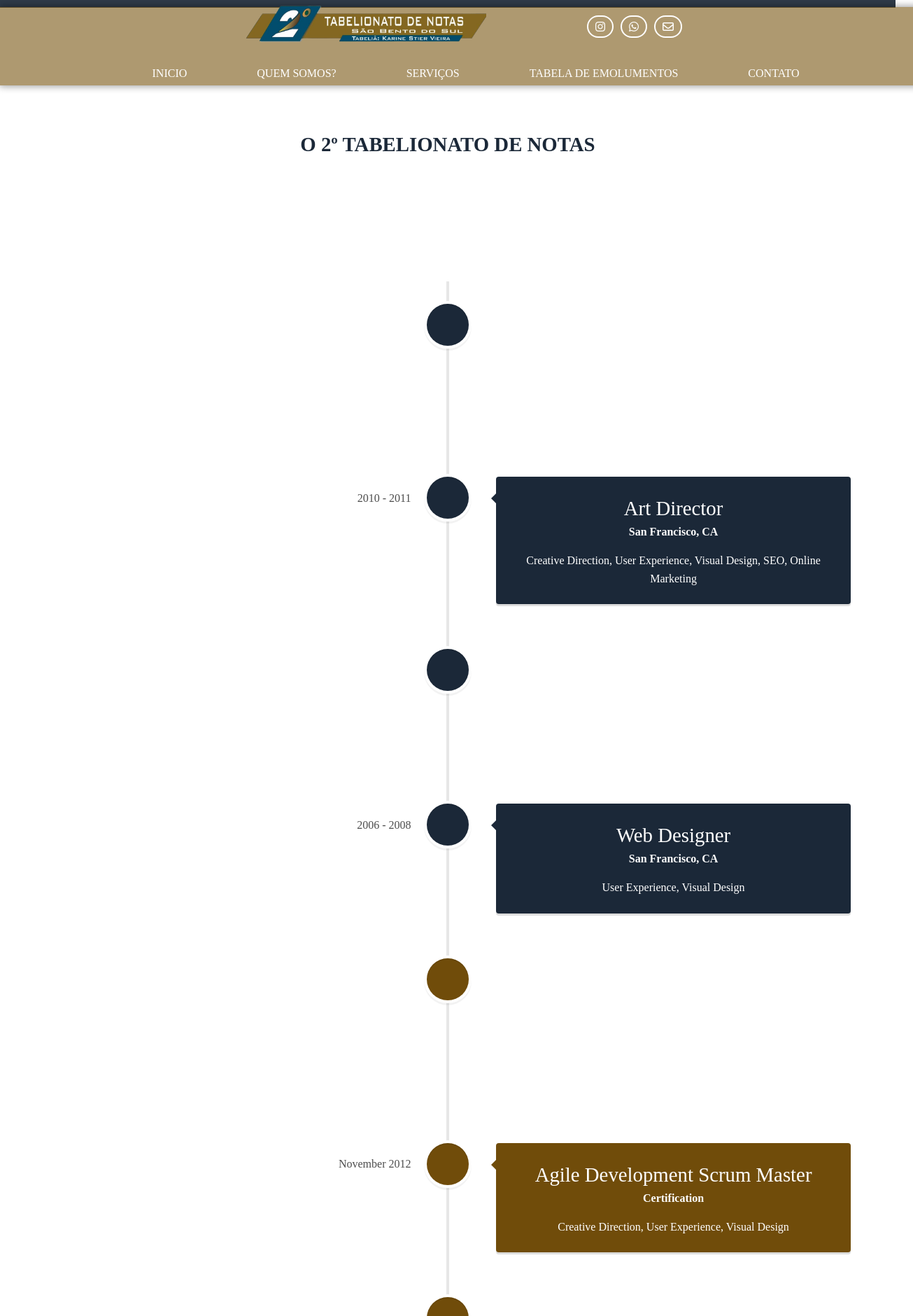
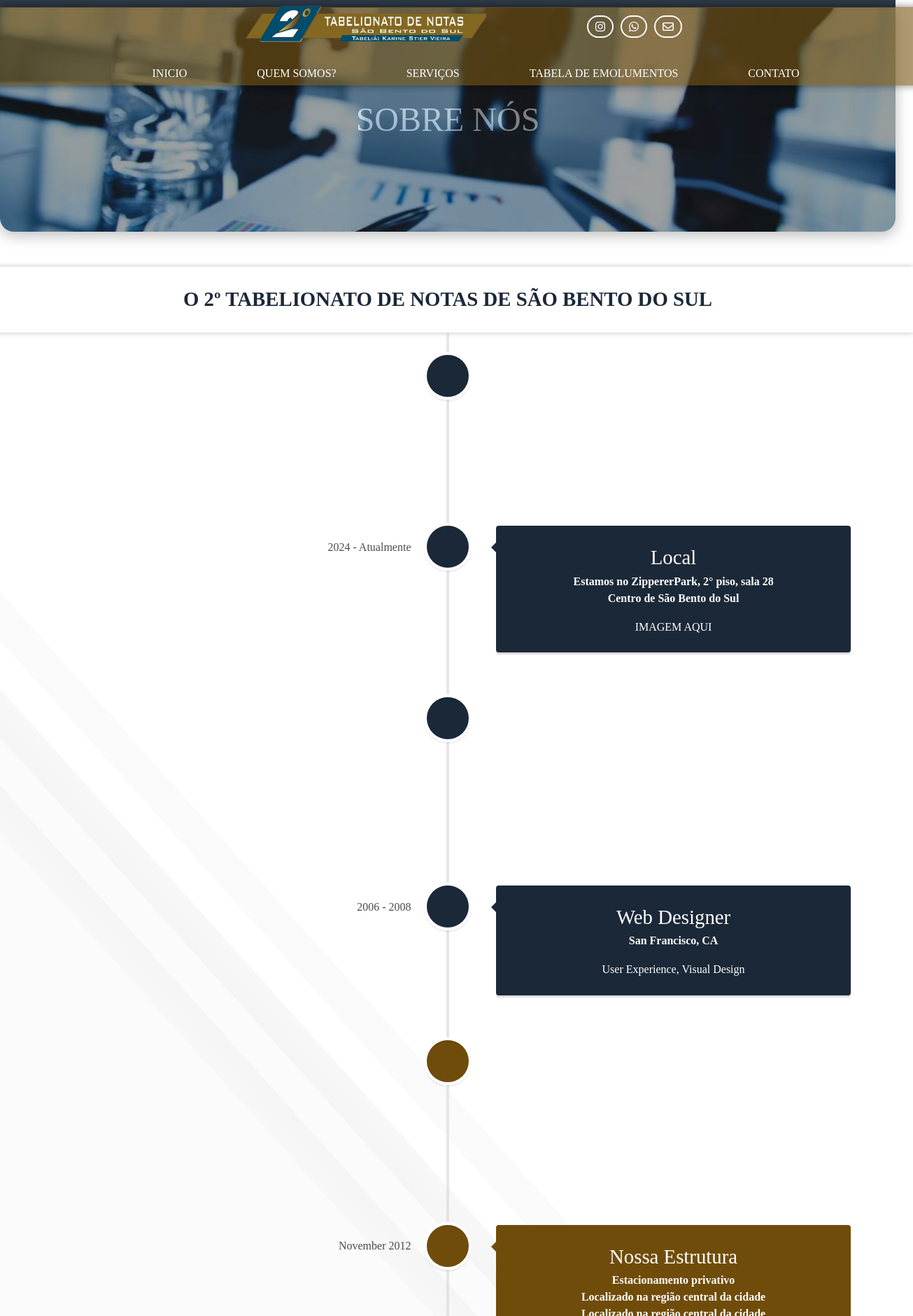
Before and after one commit to Saagcode/2Tabelionato, a React (Vite) app: page /#/Sobre in a window 1280 px wide. Shown: the part 40-1920 px from the top of the page at 70% size, 1305 px wide, since content can reach past the window. Built offline with nearby package versions, Linux system fonts and the light colour scheme; a web font is replaced by a local one.

Commit message:
alteracoes

```diff
--- a/src/pages/Sobre/index.jsx
+++ b/src/pages/Sobre/index.jsx
@@ -3,54 +3,103 @@ import Head from "../../Components/Head";
 import './styles.css'
 import { VerticalTimeline, VerticalTimelineElement } from 'react-vertical-timeline-component';
 import 'react-vertical-timeline-component/style.min.css';
-import teste from "../../../public/images/logo.png"
+import { useState, useEffect } from "react";
+
 function Sobre() {
+    const [arrow, setArrow] = useState(false);
+    function handleGoUpArrow() {
+        const scrollY = window.scrollY;
+        if (scrollY > 100) {
+            setArrow(true);
+        } else {
+            setArrow(false);
+        }
+    }
+    useEffect(() => {
+        window.addEventListener("scroll", handleGoUpArrow);
+
+
+        return () => {
+            window.removeEventListener("scroll", handleGoUpArrow);
+        };
+    }, []);
+    function handleScrollWindow() {
+        window.scrollTo({
+            top: 0,
+            behavior: "smooth",
+        });
+    }
+    useEffect(() => {
+        handleScrollWindow();
+    }, []);
     return (
         <>
             <Head />
+            {arrow && (
+                <span
+                    className="fa-regular fa-square-caret-up"
+                    onClick={() =>
+                        window.scrollTo({
+                            top: 0,
+                            behavior: "smooth",
+                        })
+                    }
+                />
+            )}
+            <div className="container-top-img-about">
+                <div className="body-servicos">
+                    <div>
+                        <h3>
+                            SOBRE NÓS
+                        </h3>
+                    </div>
+                </div>
+            </div>
             <section className="container-Timeline">
-                <h1>O 2º TABELIONATO DE NOTAS</h1>
+                <h1>O 2º TABELIONATO DE NOTAS DE SÃO BENTO DO SUL</h1>
                 <VerticalTimeline lineColor={'#cecece7b'}>
                     <VerticalTimelineElement
                         className="vertical-timeline-element--work"
                         contentStyle={{ background: '#1b2838', color: '#fff' }}
                         contentArrowStyle={{ borderRight: '7px solid  #1b2838' }}
-                        date="2011 - present"
+                        date="19/08/2024"
                         iconStyle={{ background: '#1b2838', color: '#fff' }}
                         dateClassName="text-date"
                     >
-                        <h3 className="vertical-timeline-element-title">Creative Director</h3>
-                        <h4 className="vertical-timeline-element-subtitle">Miami, FL</h4>
+                        <h3 className="vertical-timeline-element-title">História</h3>
+                        <h4 className="vertical-timeline-element-subtitle">O 2° Tabelionato de São Bento do Sul foi instaurado pela Tabeliã Karine Stier Vieira no ano de 2024</h4>
                         <p>
-                            Creative Direction, User Experience, Visual Design, Project Management, Team Leading
+                            IMAGEM AQUI
                         </p>
                     </VerticalTimelineElement>
                     <VerticalTimelineElement
                         className="vertical-timeline-element--work"
-                        date="2010 - 2011"
+                        date="2024 - Atualmente"
                         contentStyle={{ background: '#1b2838', color: '#fff' }}
                         contentArrowStyle={{ borderRight: '7px solid  #1b2838' }}
                         iconStyle={{ background: '#1b2838', color: '#fff' }}
                         dateClassName="text-date"
                     >
-                        <h3 className="vertical-timeline-element-title">Art Director</h3>
-                        <h4 className="vertical-timeline-element-subtitle">San Francisco, CA</h4>
+                        <h3 className="vertical-timeline-element-title">Local</h3>
+                        <h4 className="vertical-timeline-element-subtitle">Estamos no ZippererPark, 2° piso, sala 28</h4>
+                        <h4 className="vertical-timeline-element-subtitle">Centro de São Bento do Sul</h4>
                         <p>
-                            Creative Direction, User Experience, Visual Design, SEO, Online Marketing
+                            IMAGEM AQUI
                         </p>
                     </VerticalTimelineElement>
                     <VerticalTimelineElement
                         className="vertical-timeline-element--work"
-                        date="2008 - 2010"
+                        date="2025"
                         contentStyle={{ background: '#1b2838', color: '#fff' }}
                         contentArrowStyle={{ borderRight: '7px solid  #1b2838' }}
                         iconStyle={{ background: '#1b2838', color: '#fff' }}
                         dateClassName="text-date"
                     >
-                        <h3 className="vertical-timeline-element-title">Web Designer</h3>
-                        <h4 className="vertical-timeline-element-subtitle">Los Angeles, CA</h4>
+                        <h3 className="vertical-timeline-element-title">Nossa Equipe</h3>
+                        <h4 className="vertical-timeline-element-subtitle">Profissionais capacitados</h4>
+                        <h4 className="vertical-timeline-element-subtitle">Carisma e Excelência para suprir da melhor forma qualquer demanda</h4>
                         <p>
-                            User Experience, Visual Design
+                            IMAGEM AQUI
                         </p>
                     </VerticalTimelineElement>
                     <VerticalTimelineElement
@@ -90,25 +139,29 @@ function Sobre() {
                         iconStyle={{ background: 'rgb(112, 76, 10)', color: '#fff' }}
 
                     >
-                        <h3 className="vertical-timeline-element-title">Agile Development Scrum Master</h3>
-                        <h4 className="vertical-timeline-element-subtitle">Certification</h4>
+                        <h3 className="vertical-timeline-element-title">Nossa Estrutura</h3>
+                        <h4 className="vertical-timeline-element-subtitle">Estacionamento privativo</h4>
+                        <h4 className="vertical-timeline-element-subtitle">Localizado na região central da cidade</h4>
+                        <h4 className="vertical-timeline-element-subtitle">Localizado na região central da cidade</h4>
                         <p>
-                            Creative Direction, User Experience, Visual Design
+                            IMAGEM AQUI
                         </p>
                     </VerticalTimelineElement>
                     <VerticalTimelineElement
                         className="vertical-timeline-element--education"
-                        date="2002 - 2006"
+                        date="1983 - 2025"
                         dateClassName="text-date"
                         contentStyle={{ background: 'rgb(112, 76, 10)', color: '#fff' }}
                         contentArrowStyle={{ borderRight: '7px solid  rgb(112, 76, 10)' }}
                         iconStyle={{ background: 'rgb(112, 76, 10)', color: '#fff' }}
 
                     >
-                        <h3 className="vertical-timeline-element-title">Bachelor of Science in Interactive Digital Media Visual Imaging</h3>
-                        <h4 className="vertical-timeline-element-subtitle">Bachelor Degree</h4>
+                        <h3 className="vertical-timeline-element-title">A Tabeliã</h3>
+                        <h4 className="vertical-timeline-element-subtitle">Karine Stier Vieira, natural de Joinville/SC</h4>
+                        <h4 className="vertical-timeline-element-subtitle">Experiencia profissional aqui</h4>
+                        <h4 className="vertical-timeline-element-subtitle">Experiencia profissional aqui</h4>
                         <p>
-                            Creative Direction, Visual Design
+                            IMAGEM AQUI
                         </p>
                     </VerticalTimelineElement>
                     <VerticalTimelineElement
--- a/src/pages/Sobre/styles.css
+++ b/src/pages/Sobre/styles.css
@@ -1,11 +1,45 @@
+.container-top-img-about {
+    background-image: url("../../../public/images/meeting.jpg");
+    background-repeat: no-repeat;
+    background-position: 0% 59%;
+    background-size: cover;
+    height: 40vh;
+    border-bottom-right-radius: 20px;
+    border-bottom-left-radius: 20px;
+}
+
 .container-Timeline {
+    display: flex;
+    justify-content: center;
+    align-items: center;
+    flex-direction: column;
     margin: 0px 0;
-    background-color: #fff;
+    background: linear-gradient(228deg,
+            #ffffff 56%,
+            #ffffff 56%,
+            #f5f5f578 56%,
+            #f5f5f578 58%,
+            #ffffff 58%,
+            #ffffff 60%,
+            #f5f5f5b8 60%,
+            #f5f5f5 62%,
+            #fbfbfb 62%,
+            #fbfbfb 64%,
+            #f5f5f5 64%,
+            #f5f5f5b8 66%,
+            #fbfbfb 66%,
+            #fbfbfb 68%,
+            #fbfbfb 68%,
+            #fbfbfb 100%);
 }
 
 .container-Timeline h1 {
     color: #1b2838;
-    padding: 150px 0;
+    padding: 25px;
+    width: 100%;
+    margin: 50px 0 0 0;
+    box-shadow: 0 0 7px 1px rgba(0, 0, 0, 0.2);
+    background-color: transparent;
 }
 
 .text-date {
--- a/src/pages/servicos/index.jsx
+++ b/src/pages/servicos/index.jsx
@@ -37,7 +37,7 @@ function servicos() {
   useEffect(() => {
     window.addEventListener("scroll", handleGoUpArrow);
 
-    // Remove o evento de scroll ao desmontar o componente
+
     return () => {
       window.removeEventListener("scroll", handleGoUpArrow);
     };
--- a/src/pages/servicos/styles.css
+++ b/src/pages/servicos/styles.css
@@ -28,7 +28,7 @@
   }
 
   100% {
-    opacity: 80%;
+    opacity: 50%;
   }
 }
 
```
Also changed, not shown: public/images/meeting.jpg (added).
